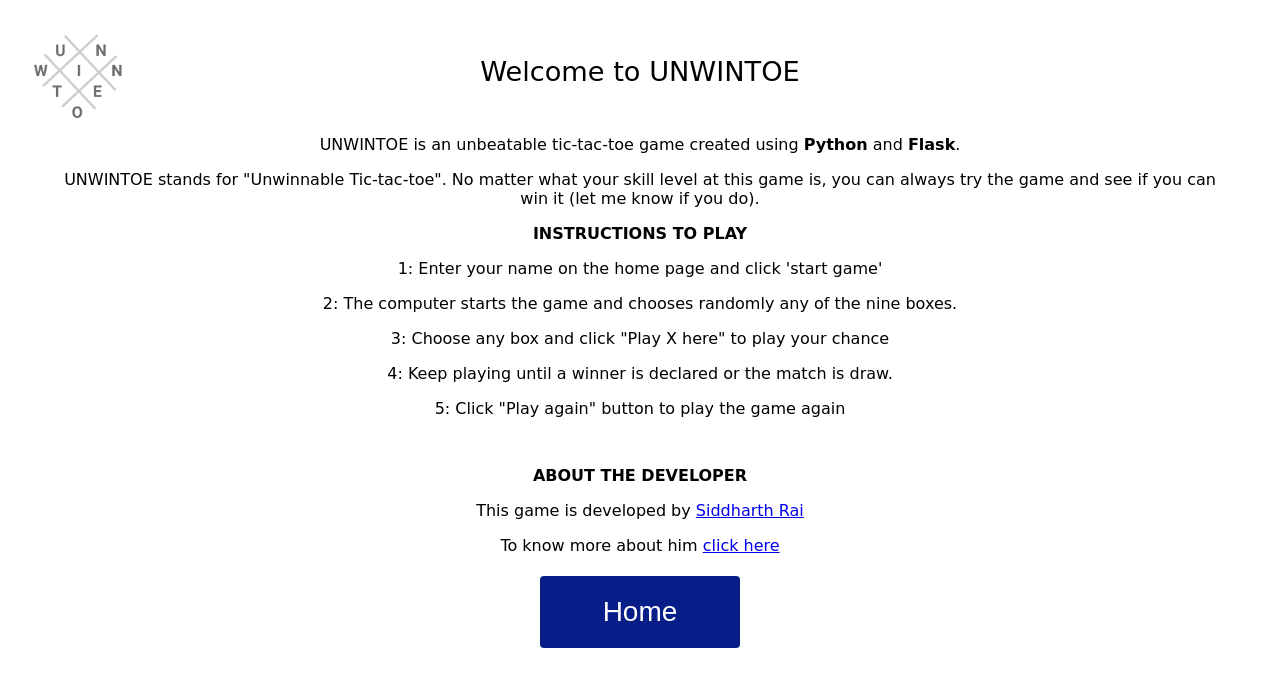
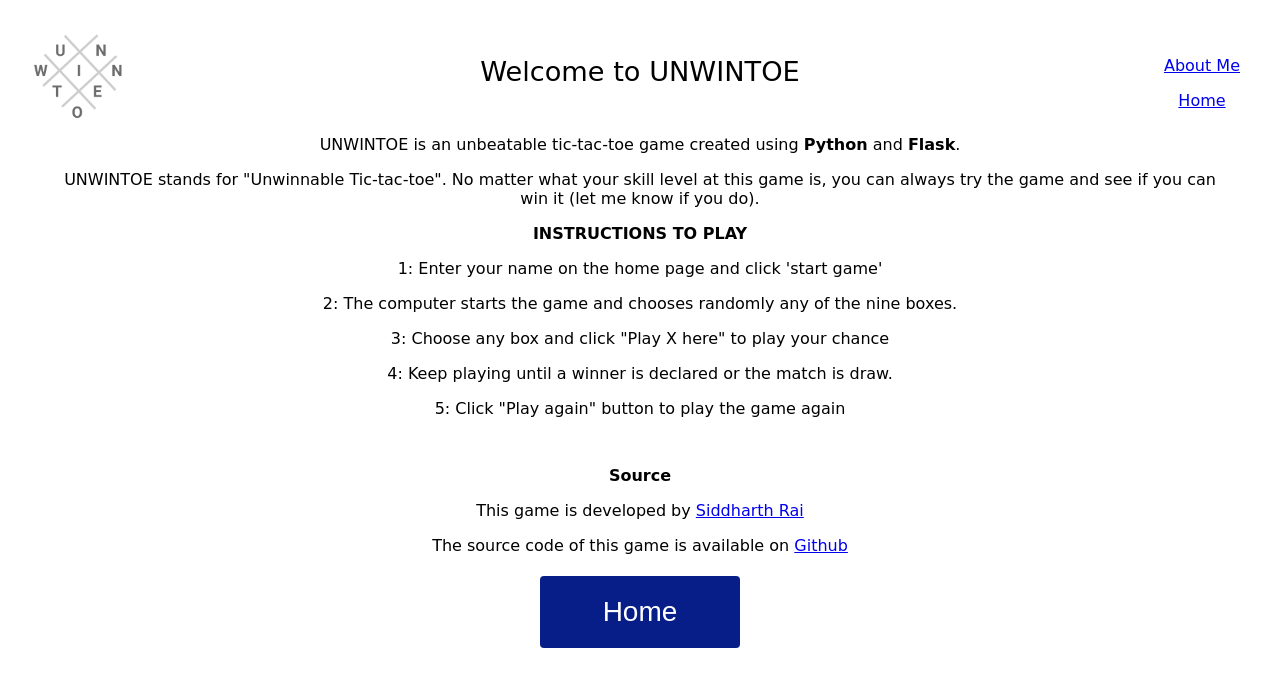
Before and after one commit to Sidd35070/unwintoe, a Flask app: page /about in a window 1280 px wide. Shown: the top 687 px of the page. Run offline with Flask 2, Linux system fonts and the light colour scheme; some web fonts are replaced.

Commit message:
final changes

```diff
--- a/templates/about.html
+++ b/templates/about.html
@@ -13,6 +13,11 @@
 
 <body>
     <div class="container-abt">
+        <div class="about">
+            <a id="link" target="_blank" href="https://siddharthrai.com/">About Me</a>
+            <a id="link" target="_blank" href="{{ url_for('index') }}">Home</a>
+
+          </div>
     <img id="logo-min" src="{{url_for('static', filename='logo.png')}}" />
 
         <div class="welcome">
@@ -32,9 +37,9 @@
         </div>
 
         <div class="abt-me">
-            <p><strong>ABOUT THE DEVELOPER</strong></p>
+            <p><strong>Source <Code></Code></strong></p>
             <p>This game is developed by <a target="_blank" href="https://siddharthrai.com/">Siddharth Rai</a></p>
-            <p>To know more about him <a target="_blank" href="https://siddharthrai.com/">click here</a></p>
+            <p>The source code of this game is available on <a target="_blank" href="https://github.com/Sidd35070/unwintoe">Github</a></p>
             <form  action="{{ url_for('index') }}">
                 <button class="button" type="submit">Home</button>
             </form>
--- a/templates/draw.html
+++ b/templates/draw.html
@@ -6,7 +6,9 @@
         <link href="https://fonts.googleapis.com/css?family=Great+Vibes|Lobster|Lato|Zen+Dots" rel="stylesheet">
         <link rel="stylesheet" href="{{url_for('static', filename='styles.css')}}">
         <link rel="icon" href="{{url_for('static', filename='logo.png')}}" type="image/icon type">
-
+        <style>
+          .info-red {color: rgb(204, 41, 41);}
+        </style>
     </head>
     <body>
       <div class="about">
--- a/templates/win.html
+++ b/templates/win.html
@@ -6,7 +6,9 @@
         <link href="https://fonts.googleapis.com/css?family=Great+Vibes|Lobster|Lato|Zen+Dots" rel="stylesheet">
         <link rel="stylesheet" href="{{url_for('static', filename='styles.css')}}">
         <link rel="icon" href="{{url_for('static', filename='logo.png')}}" type="image/icon type">
-
+        <style>
+          .info-red {color: rgb(204, 41, 41);}
+        </style>
 
     </head>
     <body>
```
